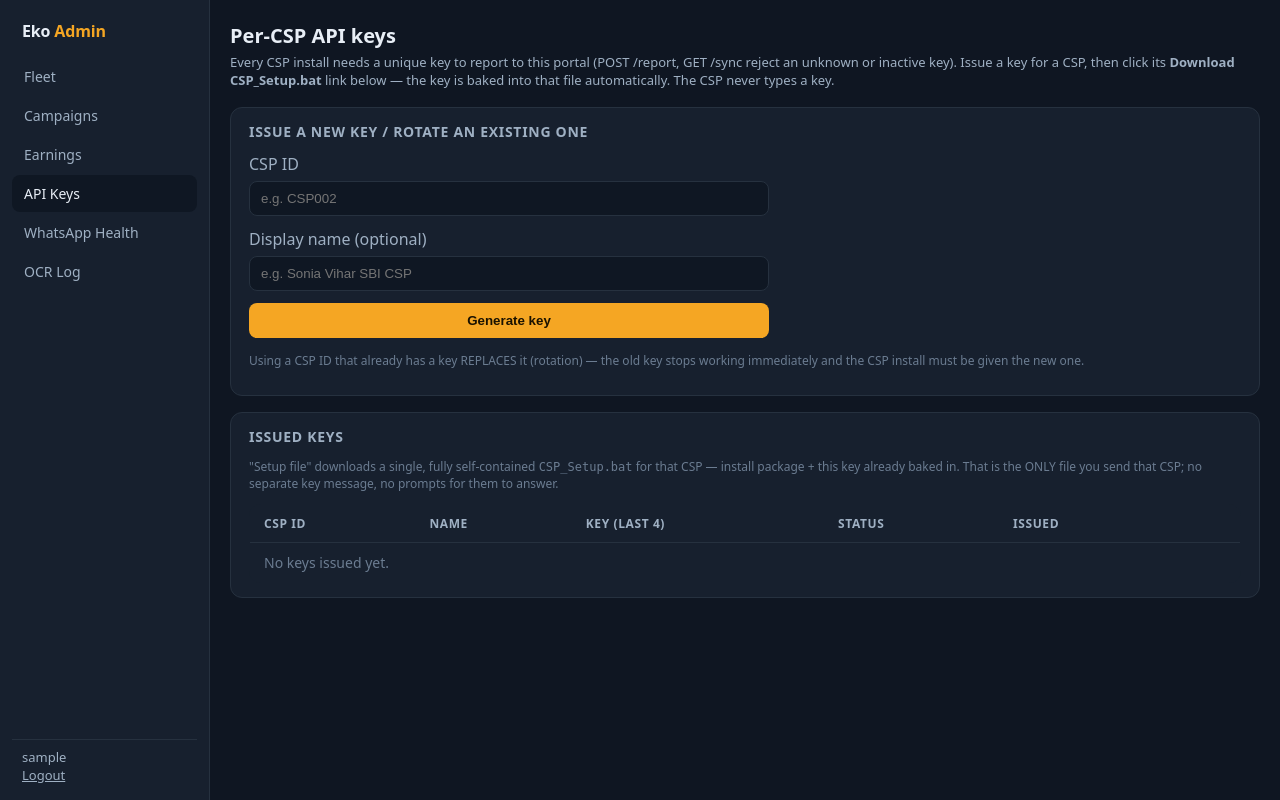
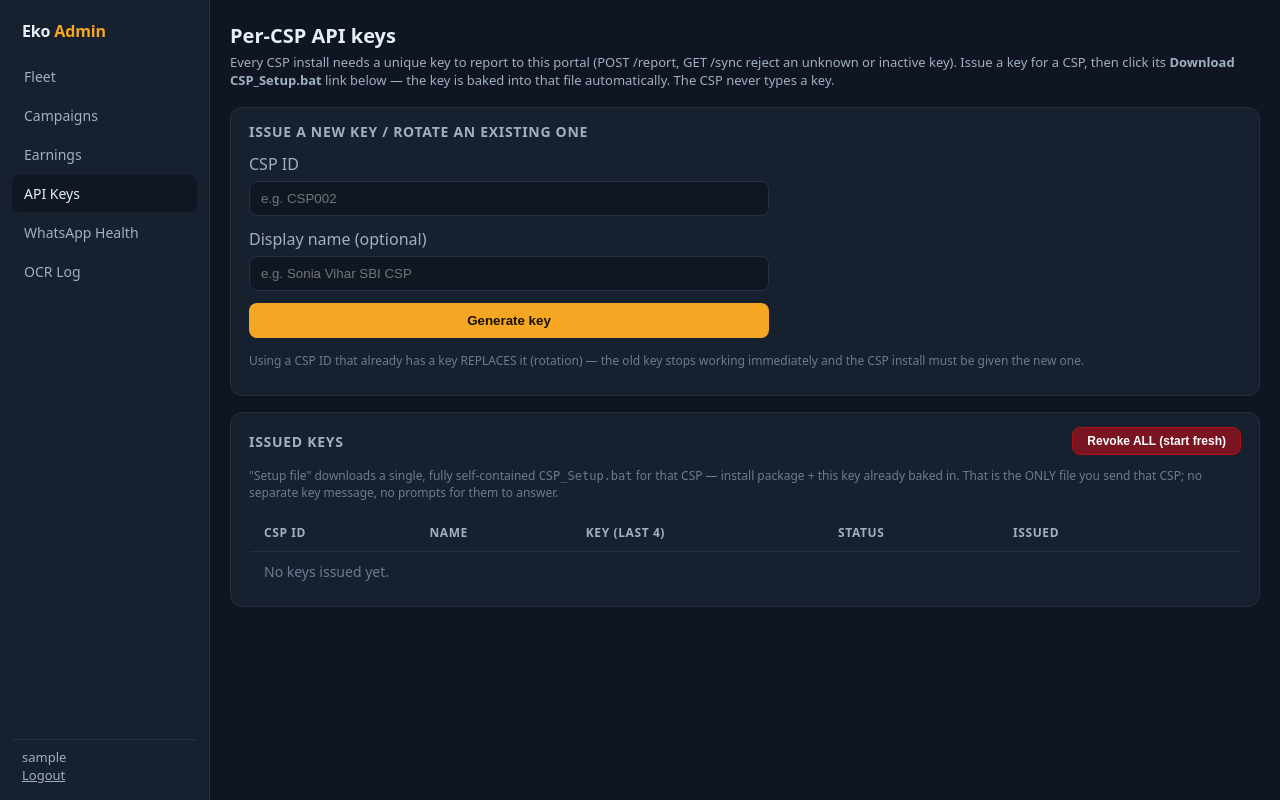
Before and after one commit to ekoindia/csp-customer-communication-platform-, a Flask app: page /api-keys in a window 1280 px wide. Run offline with Flask 3, Linux system fonts and the light colour scheme; the visitor is signed in with stand-in values (Sample User, id 1); data that the repository does not hold is empty.

Commit message:
feat(admin+install): Revoke-ALL keys + clean fresh CSP_Setup (old setup out, new in)
Owner: disconnect everyone from the admin and make the installer a true fresh
setup so no old/error-prone install lingers.

Admin (routes.py + admin_api_keys.html): new "Revoke ALL (start fresh)" action
on the API Keys page — one click (with confirm) sets every key inactive, so all
CSPs disconnect at once and must be re-issued a fresh key + sent a new
CSP_Setup.bat. Per-CSP issue/rotate/revoke unchanged.

CSP_Setup.bat — clean install:
- Wipes stale __pycache__ so no renamed/removed module can shadow new code; every
  program file (incl. config.py) is refreshed to the new version.
- ALWAYS rewrites .env with the freshly-baked key (removed the "if not exist"
  guard) so a re-issued key takes effect immediately and any old/revoked key is
  gone — this is what makes a re-run "old setup out, new setup in".
- Keeps the CSP's DATA (cases DB, encryption keys, WhatsApp login) via /XD
  .wa_session + /XF db/keys.

Co-Authored-By: Claude Opus 4.8 (1M context) <noreply@anthropic.com>

```diff
--- a/admin_dashboard/routes.py
+++ b/admin_dashboard/routes.py
@@ -119,6 +119,19 @@ def api_keys():
     new_key = None
     if request.method == "POST":
         action = request.form.get("action")
+
+        # Bulk "start everyone fresh": revoke ALL keys at once. After this every
+        # CSP install stops reporting/using OCR until re-issued a fresh key +
+        # given a fresh CSP_Setup.bat. Deliberately requires no csp_id.
+        if action == "revoke_all":
+            with get_connection() as conn:
+                n = conn.execute("SELECT COUNT(*) c FROM api_keys WHERE active=1").fetchone()["c"]
+                conn.execute("UPDATE api_keys SET active=0")
+                conn.commit()
+            flash(f"Revoked ALL keys ({n} active). Every CSP is now disconnected "
+                  f"— issue a fresh key + send a new CSP_Setup.bat to each.")
+            return redirect(url_for("admin_ui.api_keys"))
+
         csp_id = request.form.get("csp_id", "").strip()
         if not csp_id:
             flash("CSP ID is required.")
--- a/admin_dashboard/templates/admin_api_keys.html
+++ b/admin_dashboard/templates/admin_api_keys.html
@@ -40,7 +40,17 @@
 </div>
 
 <div class="panel">
-  <h2>Issued keys</h2>
+  <h2 style="display:flex;align-items:center;justify-content:space-between">
+    <span>Issued keys</span>
+    <form method="post" style="margin:0"
+          onsubmit="return confirm('Revoke ALL keys? Every CSP will be disconnected and must be re-issued a key + sent a fresh CSP_Setup.bat. This cannot be undone.');">
+      <input type="hidden" name="action" value="revoke_all">
+      <button type="submit"
+              style="width:auto;padding:6px 14px;font-size:12px;background:#7a1420;border:1px solid #a11;color:#fff">
+        Revoke ALL (start fresh)
+      </button>
+    </form>
+  </h2>
   <p class="note" style="margin:0 0 12px">"Setup file" downloads a single, fully
     self-contained <code>CSP_Setup.bat</code> for that CSP — install package +
     this key already baked in. That is the ONLY file you send that CSP; no
```
Also changed, not shown: 1 other file.
